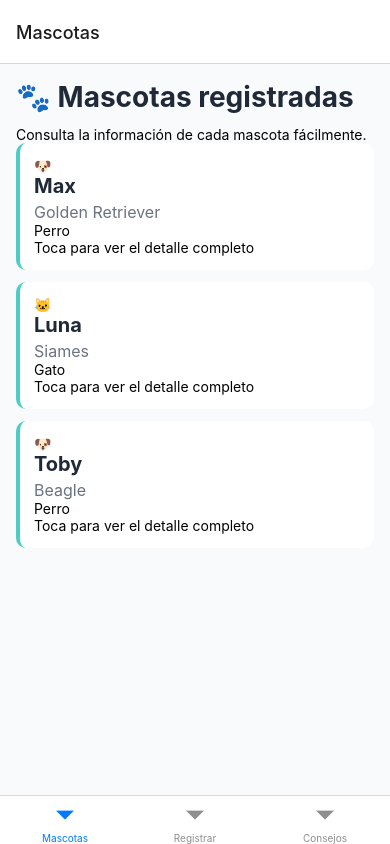
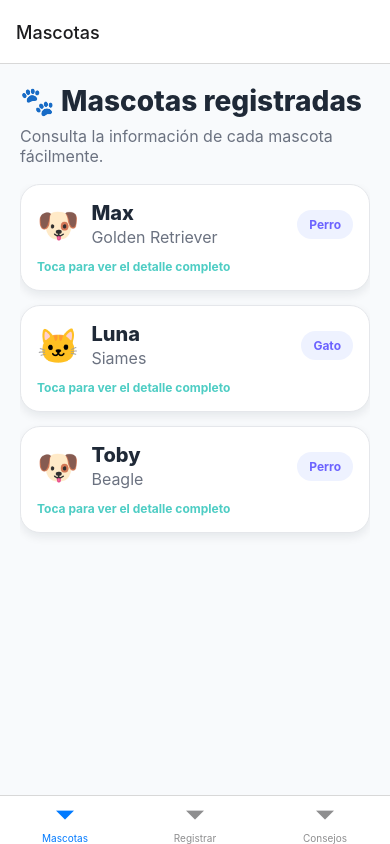
Before and after one commit to yefer08/PetCareReact, a React Native app: screen /Mascotas in a window 390 px wide. Built offline with nearby package versions, Linux system fonts and the light colour scheme.

Commit message:
Adjustments are made to the styles

```diff
--- a/src/styles/PetDetailStyles.js
+++ b/src/styles/PetDetailStyles.js
@@ -8,34 +8,89 @@ const styles = StyleSheet.create({
   },
   content: {
     flex: 1,
-    padding: 16,
+    padding: 20,
   },
-  card: {
+  heroCard: {
     backgroundColor: COLORS.white,
-    borderRadius: 12,
-    padding: 16,
-    marginBottom: 16,
-    borderWidth: 1,
-    borderColor: COLORS.border,
-    shadowColor: '#000000',
-    shadowOpacity: 0.08,
-    shadowRadius: 8,
-    shadowOffset: { width: 0, height: 3 },
-    elevation: 3,
+    borderRadius: 24,
+    paddingVertical: 24,
+    paddingHorizontal: 20,
+    alignItems: 'center',
+    marginBottom: 18,
+    shadowColor: COLORS.shadow,
+    shadowOpacity: 0.12,
+    shadowRadius: 16,
+    shadowOffset: { width: 0, height: 6 },
+    elevation: 5,
+  },
+  petEmoji: {
+    fontSize: 52,
+    marginBottom: 10,
   },
   title: {
     fontSize: FONT_SIZES.title,
     color: COLORS.text,
+    fontWeight: '800',
+    marginBottom: 6,
+  },
+  subtitle: {
+    fontSize: FONT_SIZES.medium,
+    color: COLORS.textLight,
+    marginBottom: 14,
+  },
+  favoriteBadge: {
+    backgroundColor: '#FFF7ED',
+    borderRadius: 999,
+    paddingHorizontal: 14,
+    paddingVertical: 8,
+  },
+  favoriteBadgeText: {
+    color: COLORS.accent,
+    fontSize: FONT_SIZES.small,
     fontWeight: '700',
+  },
+  card: {
+    backgroundColor: COLORS.white,
+    borderRadius: 20,
+    padding: 18,
+    marginBottom: 18,
+    borderWidth: 1,
+    borderColor: COLORS.border,
+    shadowColor: COLORS.shadow,
+    shadowOpacity: 0.08,
+    shadowRadius: 12,
+    shadowOffset: { width: 0, height: 4 },
+    elevation: 3,
+  },
+  sectionTitle: {
+    fontSize: FONT_SIZES.large,
+    color: COLORS.text,
+    fontWeight: '700',
+    marginBottom: 14,
+  },
+  infoRow: {
+    flexDirection: 'row',
+    justifyContent: 'space-between',
+    alignItems: 'center',
+    paddingVertical: 10,
+    borderBottomWidth: 1,
+    borderBottomColor: '#F1F5F9',
+  },
+  label: {
+    fontSize: FONT_SIZES.medium,
+    color: COLORS.textLight,
+    fontWeight: '600',
+  },
+  value: {
+    fontSize: FONT_SIZES.medium,
+    color: COLORS.text,
+    fontWeight: '700',
+  },
+  primaryAction: {
     marginBottom: 10,
   },
-  field: {
-    fontSize: FONT_SIZES.medium,
-    color: COLORS.text,
-    marginBottom: 8,
-  },
-  action: {
-    marginBottom: 10,
+  secondaryAction: {
+    marginBottom: 4,
   },
 });
 
--- a/src/styles/PetListStyles.js
+++ b/src/styles/PetListStyles.js
@@ -8,37 +8,78 @@ const styles = StyleSheet.create({
   },
   content: {
     flex: 1,
-    padding: 16,
+    padding: 20,
   },
   heading: {
     fontSize: FONT_SIZES.title,
     color: COLORS.text,
-    fontWeight: '700',
-    marginBottom: 12,
+    fontWeight: '800',
+    marginBottom: 8,
+  },
+  description: {
+    fontSize: FONT_SIZES.medium,
+    color: COLORS.textLight,
+    marginBottom: 18,
   },
   infoText: {
     fontSize: FONT_SIZES.medium,
     color: COLORS.textLight,
-    marginBottom: 10,
+    marginBottom: 12,
+  },
+  listContent: {
+    paddingBottom: 20,
   },
   card: {
     backgroundColor: COLORS.white,
-    borderRadius: 10,
-    padding: 14,
-    marginBottom: 12,
-    borderLeftWidth: 4,
-    borderLeftColor: COLORS.secondary,
+    borderRadius: 20,
+    padding: 16,
+    marginBottom: 14,
+    borderWidth: 1,
+    borderColor: COLORS.border,
+    shadowColor: COLORS.shadow,
+    shadowOpacity: 0.08,
+    shadowRadius: 10,
+    shadowOffset: { width: 0, height: 4 },
+    elevation: 3,
+  },
+  cardHeader: {
+    flexDirection: 'row',
+    alignItems: 'center',
+  },
+  petEmoji: {
+    fontSize: 34,
+    marginRight: 12,
+  },
+  cardHeaderText: {
+    flex: 1,
   },
   cardTitle: {
     fontSize: FONT_SIZES.large,
     color: COLORS.text,
-    fontWeight: '700',
-    marginBottom: 4,
+    fontWeight: '800',
+    marginBottom: 2,
   },
   cardSubtitle: {
     fontSize: FONT_SIZES.medium,
     color: COLORS.textLight,
   },
+  speciesBadge: {
+    backgroundColor: '#EEF2FF',
+    paddingHorizontal: 12,
+    paddingVertical: 7,
+    borderRadius: 999,
+  },
+  speciesBadgeText: {
+    color: COLORS.primary,
+    fontSize: FONT_SIZES.small,
+    fontWeight: '700',
+  },
+  cardInfo: {
+    marginTop: 12,
+    fontSize: FONT_SIZES.small,
+    color: COLORS.secondary,
+    fontWeight: '700',
+  },
 });
 
 export default styles;
--- a/src/styles/RegisterPetStyles.js
+++ b/src/styles/RegisterPetStyles.js
@@ -10,31 +10,49 @@ const styles = StyleSheet.create({
     flex: 1,
   },
   content: {
-    padding: 16,
+    padding: 20,
+    paddingBottom: 40,
   },
   heading: {
     fontSize: FONT_SIZES.title,
     color: COLORS.text,
-    fontWeight: '700',
-    marginBottom: 12,
+    fontWeight: '800',
+    marginBottom: 8,
+  },
+  description: {
+    fontSize: FONT_SIZES.medium,
+    color: COLORS.textLight,
+    marginBottom: 18,
   },
   formCard: {
     backgroundColor: COLORS.white,
-    borderRadius: 12,
-    padding: 16,
+    borderRadius: 22,
+    padding: 18,
     borderWidth: 1,
     borderColor: COLORS.border,
+    shadowColor: COLORS.shadow,
+    shadowOpacity: 0.08,
+    shadowRadius: 12,
+    shadowOffset: { width: 0, height: 4 },
+    elevation: 3,
+  },
+  label: {
+    fontSize: FONT_SIZES.medium,
+    color: COLORS.text,
+    fontWeight: '700',
+    marginBottom: 8,
+    marginTop: 4,
   },
   input: {
     borderWidth: 1,
     borderColor: COLORS.border,
-    borderRadius: 8,
-    paddingHorizontal: 12,
-    paddingVertical: 10,
+    borderRadius: 14,
+    paddingHorizontal: 14,
+    paddingVertical: 12,
     fontSize: FONT_SIZES.medium,
     color: COLORS.text,
-    marginBottom: 10,
-    backgroundColor: COLORS.background,
+    marginBottom: 12,
+    backgroundColor: COLORS.inputBackground,
   },
   clearBtn: {
     marginTop: 8,
--- a/src/styles/TipsStyles.js
+++ b/src/styles/TipsStyles.js
@@ -8,32 +8,59 @@ const styles = StyleSheet.create({
   },
   content: {
     flex: 1,
-    padding: 16,
+    padding: 20,
+    justifyContent: 'center',
   },
   heading: {
     fontSize: FONT_SIZES.title,
     color: COLORS.text,
-    fontWeight: '700',
-    marginBottom: 12,
+    fontWeight: '800',
+    marginBottom: 8,
+    textAlign: 'center',
+  },
+  description: {
+    fontSize: FONT_SIZES.medium,
+    color: COLORS.textLight,
+    textAlign: 'center',
+    marginBottom: 24,
   },
   card: {
     backgroundColor: COLORS.white,
-    borderRadius: 12,
-    padding: 18,
-    marginBottom: 14,
+    borderRadius: 24,
+    padding: 24,
+    marginBottom: 18,
     borderWidth: 1,
     borderColor: COLORS.border,
+    shadowColor: COLORS.shadow,
+    shadowOpacity: 0.1,
+    shadowRadius: 14,
+    shadowOffset: { width: 0, height: 5 },
+    elevation: 4,
+    alignItems: 'center',
+  },
+  tipEmoji: {
+    fontSize: 42,
+    marginBottom: 14,
   },
   tipText: {
     fontSize: FONT_SIZES.large,
     color: COLORS.text,
-    lineHeight: 26,
-    marginBottom: 16,
+    lineHeight: 30,
+    marginBottom: 18,
+    textAlign: 'center',
+    fontWeight: '600',
   },
   counter: {
     fontSize: FONT_SIZES.medium,
-    color: COLORS.textLight,
-    fontWeight: '600',
+    color: COLORS.primary,
+    fontWeight: '700',
+    backgroundColor: '#EEF2FF',
+    paddingHorizontal: 14,
+    paddingVertical: 8,
+    borderRadius: 999,
+  },
+  actionButton: {
+    marginTop: 8,
   },
 });
 
```
